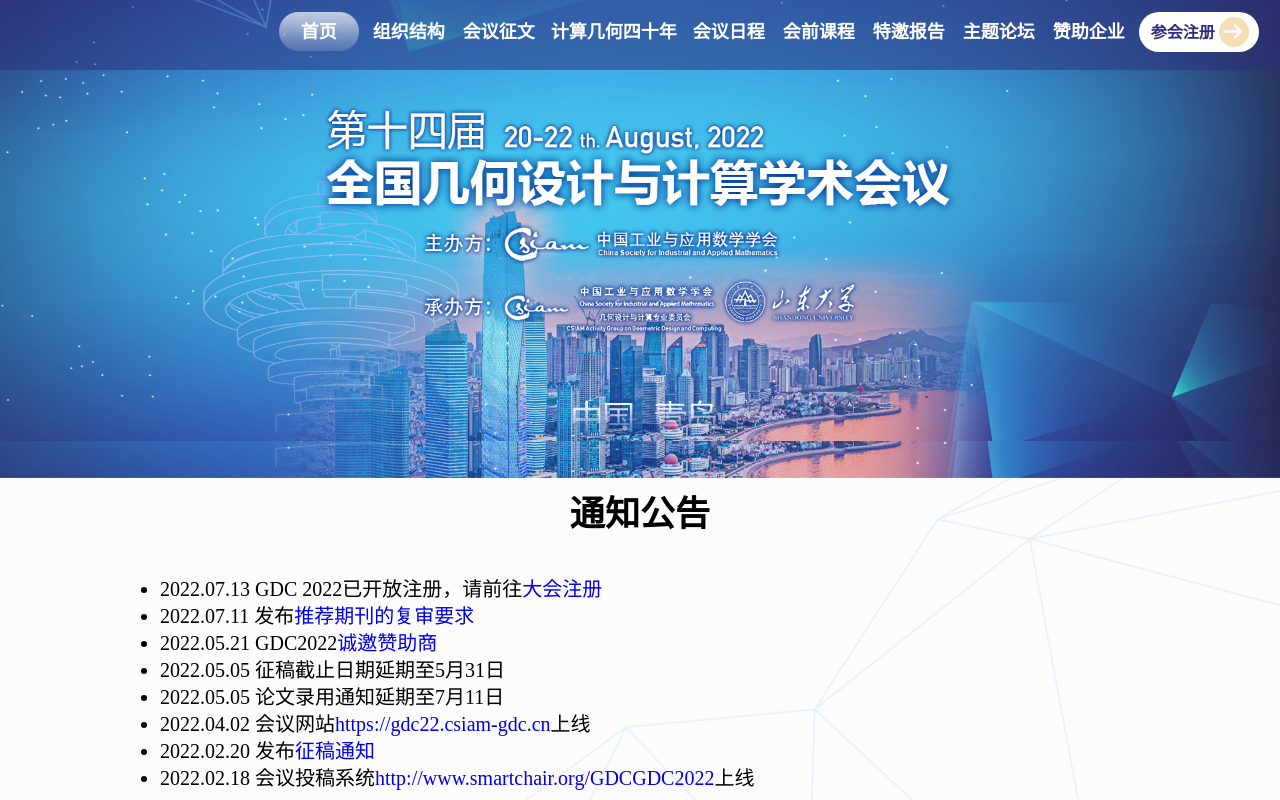
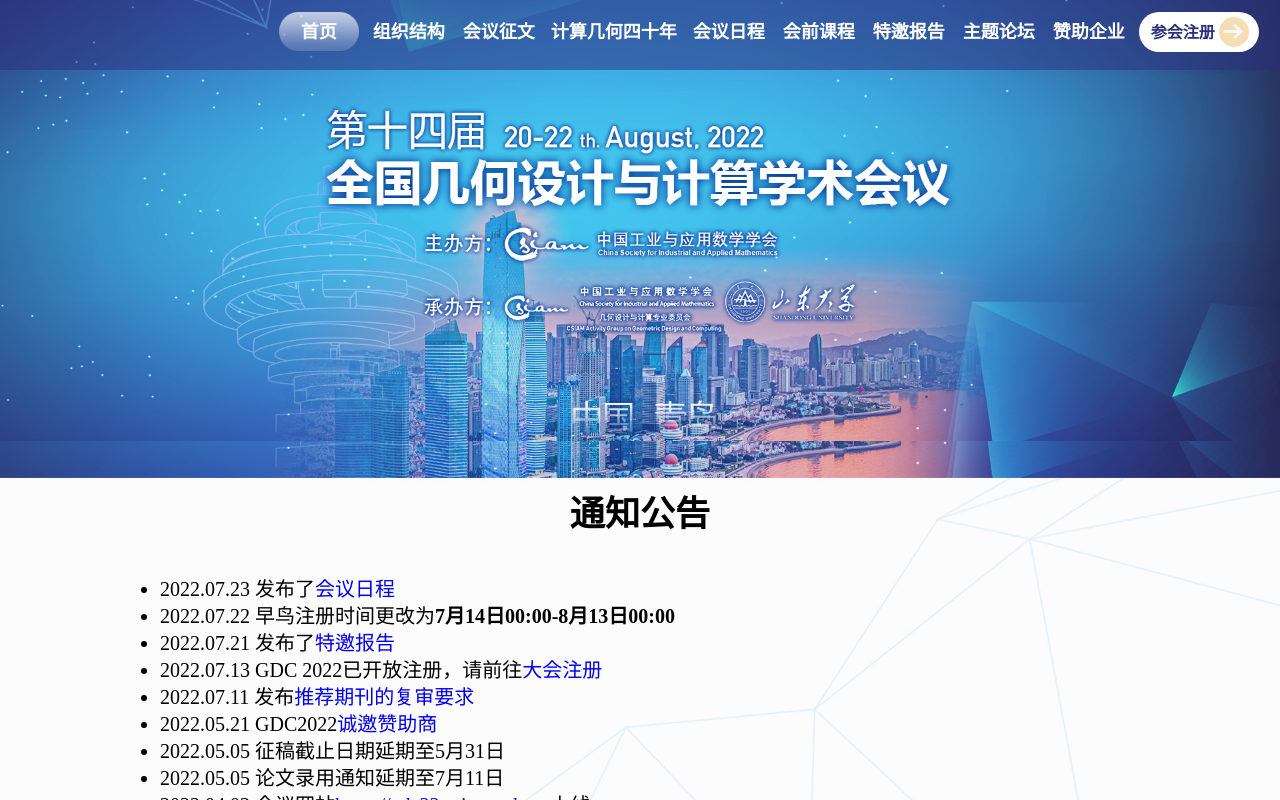
Before and after one commit to Cluir/gdc_website, a Vue app: page /chzc#/subject in a window 1280 px wide. Shown: the top 800 px of the page. Built offline with nearby package versions, Linux system fonts and the light colour scheme.

Commit message:
更新了通知公告

```diff
--- a/src/components/heads/rc.vue
+++ b/src/components/heads/rc.vue
@@ -47,8 +47,8 @@
                     </tr>
 
                     <tr>
-                        <td>14:00—15:40</td>
-                        <td colspan="2" style="text-align: left">论文快放</td>
+                        <td>14:00—15:30</td>
+                        <td colspan="2" style="text-align: left">论文快放1</td>
                     </tr>
                     <tr>
                         <td>16:00—17:30</td>
@@ -68,7 +68,7 @@
                         <td style="text-align: center; width: 50%"><b>日程安排</b></td>
                     </tr>
                     <tr>
-                        <td>8:30—9:00</td>
+                        <td>8:30—9:30</td>
                         <td style="text-align: left">特邀报告2</td>
                     </tr>
                     <tr>
--- a/src/components/heads/subject.vue
+++ b/src/components/heads/subject.vue
@@ -7,6 +7,9 @@
       <!-- <span>第十四届全国几何设计与计算学术会议</span> -->
     </div>
     <ul style="font-size: 20px;line-height:1.35">
+      <li>2022.07.23  发布了<a href="https://irc.cs.sdu.edu.cn/gdc2022/index.html#/rc" >会议日程</a></li>
+      <li>2022.07.22  早鸟注册时间更改为<strong>7月14日00:00-8月13日00:00</strong></li>
+      <li>2022.07.21  发布了<a href="https://irc.cs.sdu.edu.cn/gdc2022/index.html#/ty" >特邀报告</a></li>
       <li>2022.07.13  GDC 2022已开放注册，请前往<a href="https://irc.cs.sdu.edu.cn/gdc2022/index.html#/chzc" >大会注册</a></li>
       <li>2022.07.11  发布<a href="https://irc.cs.sdu.edu.cn/gdc2022/index.html#/hy" >推荐期刊的复审要求</a></li>
       <li>2022.05.21  GDC2022<a href="https://mp.weixin.qq.com/s/f-_C-ClniiHb0rgZ60uiqg" target="_blank">诚邀赞助商</a></li>
```
